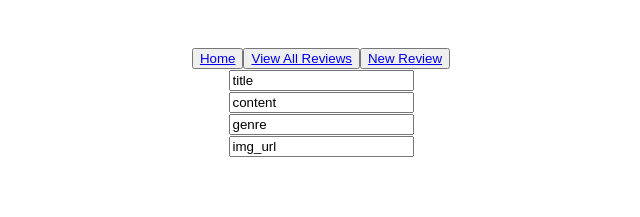
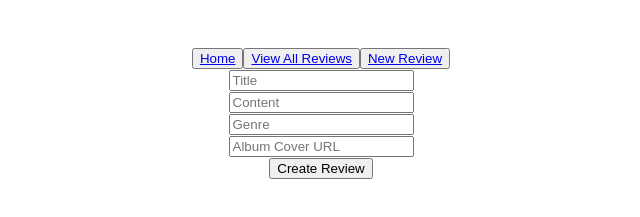
Before and after one commit to melchr/react-reviews-frontend, a React (Create React App) app: page /app/v1/reviews/new in a window 1280 px wide. Shown: the part 209-426 px from the top of the page, without its empty margins (319-959 px from the left). Built offline with nearby package versions, Linux system fonts and the light colour scheme; no server answers.

Commit message:
updated review form

```diff
--- a/src/components/reviews/NewReviewForm.js
+++ b/src/components/reviews/NewReviewForm.js
@@ -1,10 +1,11 @@
 import React from 'react'
 import { updateNewReviewForm } from '../../actions/newReviewForm'
-
+import { connect } from 'react-redux'
 
 const NewReviewForm = () => {
 
     const handleChange = event => {
+        event.preventDefault()
         const { name, value } = event.target
         updateNewReviewForm(name, value)
     }
@@ -15,27 +16,39 @@ const NewReviewForm = () => {
             placeholder="Title"
             name="title"
             onChange={handleChange}
-            value={"title"}
+            //value={""}
         /><br/>
         <input
             placeholder="Content"
             name="content"
             onChange={handleChange}
-            value={"content"}
+            //value={""}
         /><br/>
         <input
             placeholder="Genre"
             name="genre"
             onChange={handleChange}
-            value={"genre"}
+            //value={""}
         /><br/>
         <input
             placeholder="Album Cover URL"
             name="img_url"
             onChange={handleChange}
-            value={"img_url"}
+            //value={""}
         />
+        <br/>
+        <input type="submit" value="Create Review"/>
     </form>
 )}
 
-export default NewReviewForm
+const mapStateToProps = state => {
+    const { title, content, genre, img_url } = state.newReviewForm
+    return {
+        title,
+        content,
+        genre,
+        img_url
+    }
+}
+
+export default connect(mapStateToProps, { updateNewReviewForm })(NewReviewForm)
```
